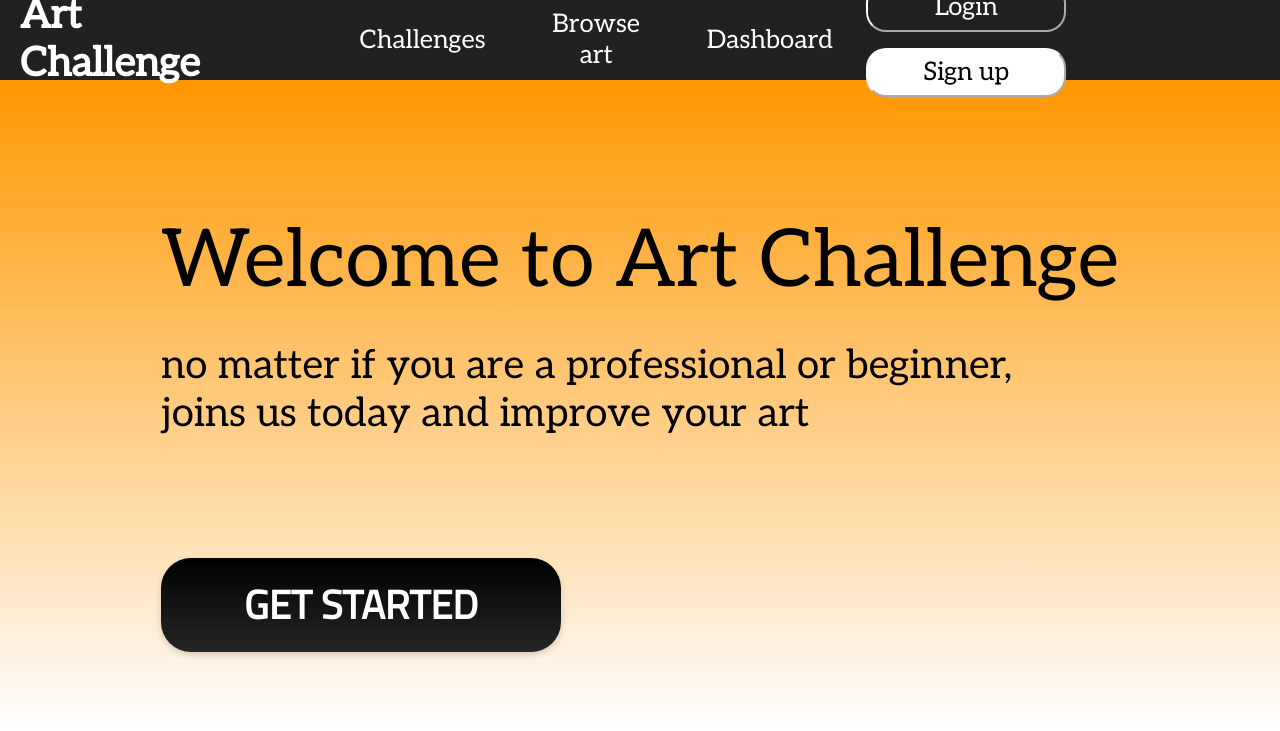
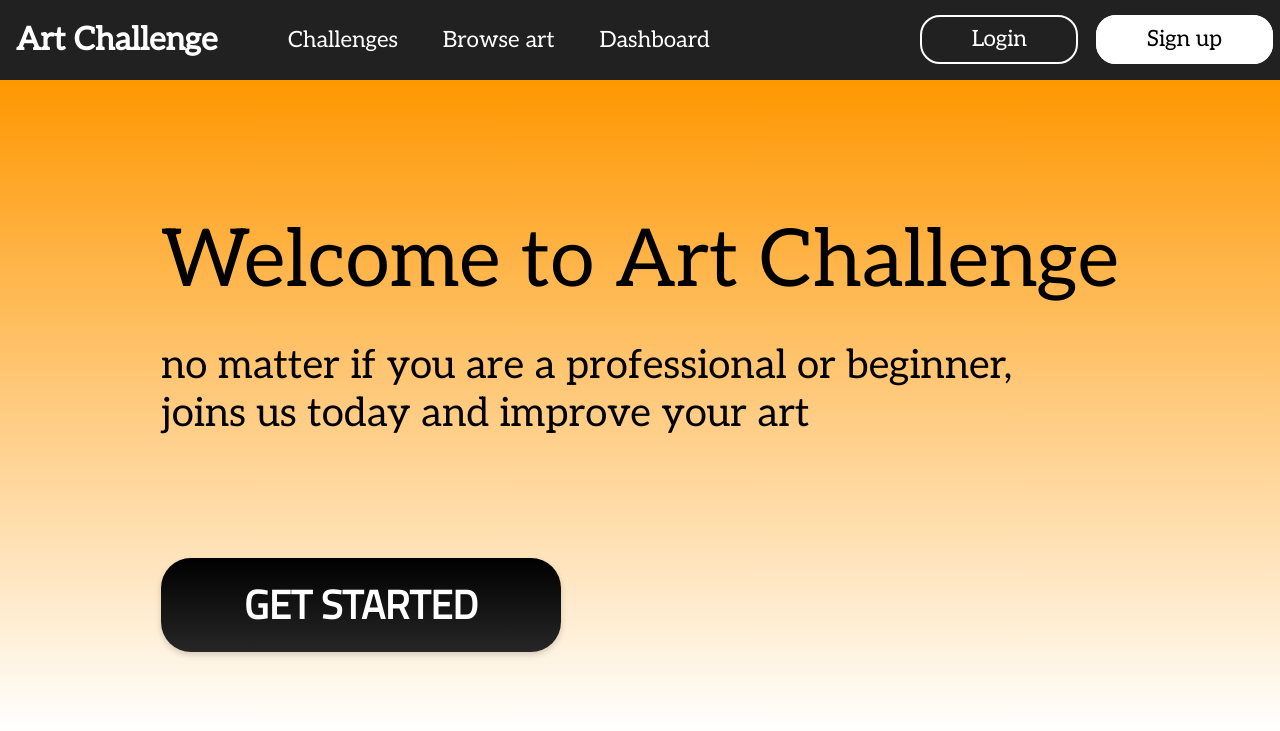
Before and after one commit to wojzam/Art-Challenge, a PHP site: page / in a window 1280 px wide. Shown: the top 731 px of the page. Run offline with PHP 8.4, Linux system fonts and the light colour scheme.

Commit message:
added popup windows for login and signup

```diff
--- a/public/css/header.css
+++ b/public/css/header.css
@@ -11,40 +11,33 @@ header {
 
 .title {
     margin-left: 0.5em;
-    margin-right: 2em;
-    font-size: 2.5em;
+    margin-right: 1.5em;
+    font-size: 2em;
     font-weight: bold;
     color: white;
 }
 
+header a {
+    border: 2px solid white;
+    border-radius: 20px;
+    padding: 0.4em 2.2em;
+    margin: 0.3em;
+    line-height: 1.7em;
+    text-decoration: none;
+    font-family: "Aleo";
+    font-weight: normal;
+    font-size: 1.4em;
+    cursor: pointer;
+}
+
 .login-btn {
     background-color: transparent;
-    border-color: white;
-    border-radius: 20px;
-
-    width: 200px;
     color: white;
-    margin: 0.3em;
-    line-height: 1.7em;
-
-    font-family: "Aleo";
-    font-weight: normal;
-    font-size: 1.6em;
 }
 
 .signup-btn {
     background-color: white;
-    border-color: white;
-    border-radius: 20px;
-
-    width: 200px;
     color: black;
-    margin: 0.3em;
-    line-height: 1.7em;
-
-    font-family: "Aleo";
-    font-weight: normal;
-    font-size: 1.6em;
 }
 
 .navbar {
@@ -66,22 +59,30 @@ header {
     border: none;
     outline: none;
     color: white;
-    font-size: 1.6em;
+    font-size: 1.4em;
     padding: 1em;
     background-color: inherit;
     font-family: inherit;
     margin: 0;
+    cursor: pointer;
+    transition: all 0.3s ease-out;
+}
+
+.navbar button:hover {
+    color: #C3FCF1;
 }
 
 .dropdown .dropbtn {
     border: none;
     outline: none;
     color: white;
-    font-size: 1.6em;
+    font-size: 1.4em;
     padding: 1em;
     background-color: inherit;
     font-family: inherit;
     margin: 0;
+    cursor: pointer;
+    transition: all 0.3s ease-out;
 }
 
 .dropdown-content {
--- a/public/views/home.html
+++ b/public/views/home.html
@@ -1,8 +1,8 @@
 <!DOCTYPE html>
 
 <head>
-    <link rel="stylesheet" type="text/css" href="public/css/style.css">
-    <link rel="stylesheet" type="text/css" href="public/css/header.css">
+    <link rel="stylesheet" type="text/css" href="../css/style.css">
+    <link rel="stylesheet" type="text/css" href="../css/header.css">
     <link rel="stylesheet" href="https://fonts.googleapis.com/css?family=Aleo">
     <link rel="stylesheet" href="https://fonts.googleapis.com/css?family=Cairo">
     <title>HOME PAGE</title>
@@ -23,8 +23,8 @@
                 <button>Browse art</button>
                 <button>Dashboard</button>
             </div>
-            <div><button class="login-btn">Login</button>
-                <button class="signup-btn">Sign up</button>
+            <div><a class="login-btn" href="#popup-login">Login</a>
+                <a class="signup-btn" href="#popup-signup">Sign up</a>
             </div>
         </header>
         <main class="home-page">
@@ -35,5 +35,34 @@
                 <button class="big-btn">GET STARTED</button>
             </div>
         </main>
+
+        <div id="popup-login" class="overlay">
+            <div class="popup">
+                <h2>Login</h2>
+                <a class="close" href="#">&times;</a>
+                <form>
+                    <h3>Email</h3>
+                    <input name="email" type="text">
+                    <h3>Password</h3>
+                    <input name="password" type="password">
+                    <button>LOGIN</button>
+                </form>
+            </div>
+        </div>
+        <div id="popup-signup" class="overlay">
+            <div class="popup">
+                <h2>Sign up</h2>
+                <a class="close" href="#">&times;</a>
+                <form>
+                    <h3>Email</h3>
+                    <input name="email" type="text">
+                    <h3>Password</h3>
+                    <input name="password" type="password">
+                    <h3>Repeat password</h3>
+                    <input name="password-repeated" type="password">
+                    <button>SIGN UP</button>
+                </form>
+            </div>
+        </div>
     </div>
 </body>
```
Also changed, not shown: public/css/style.css (+98 -0 lines).
